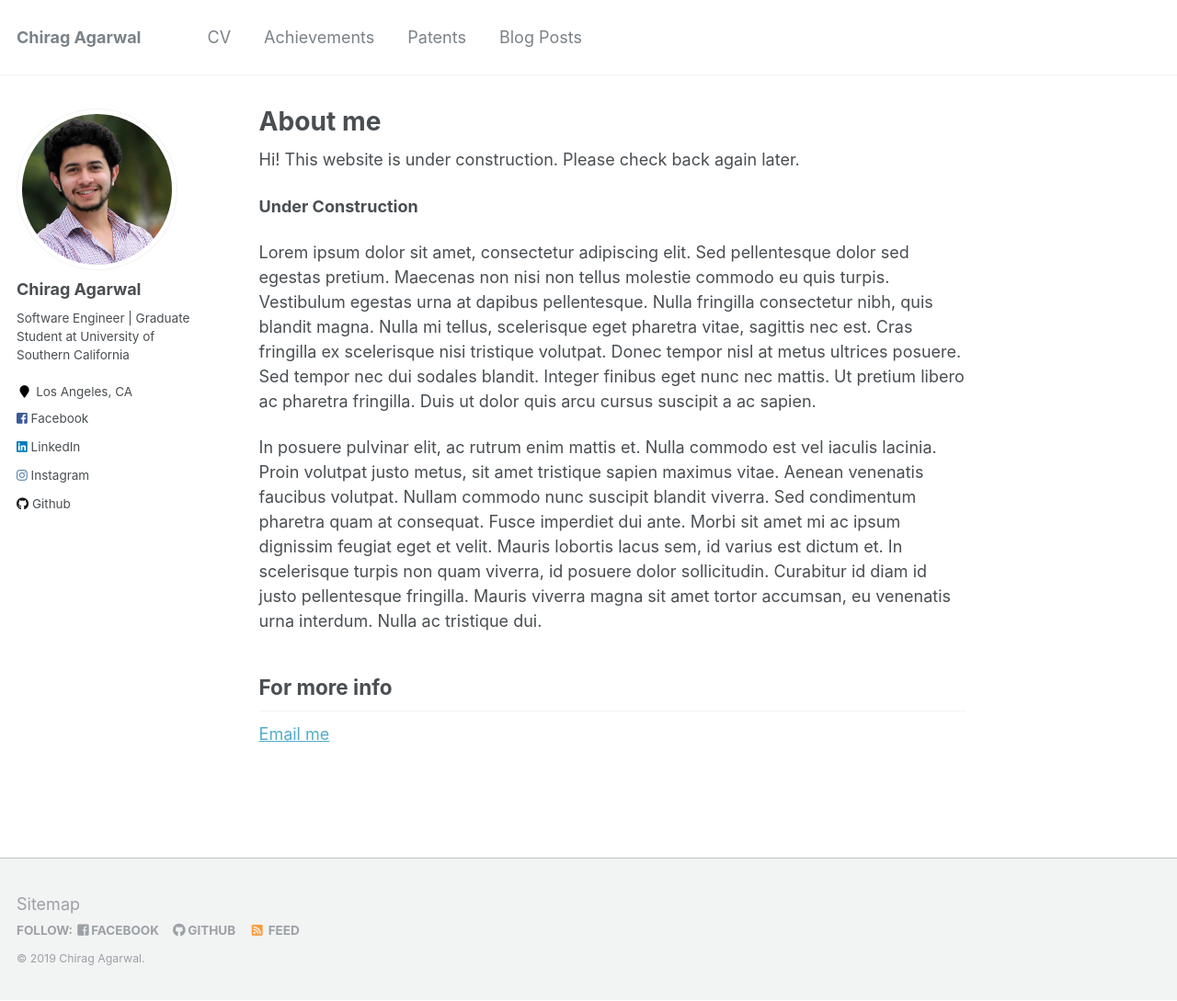
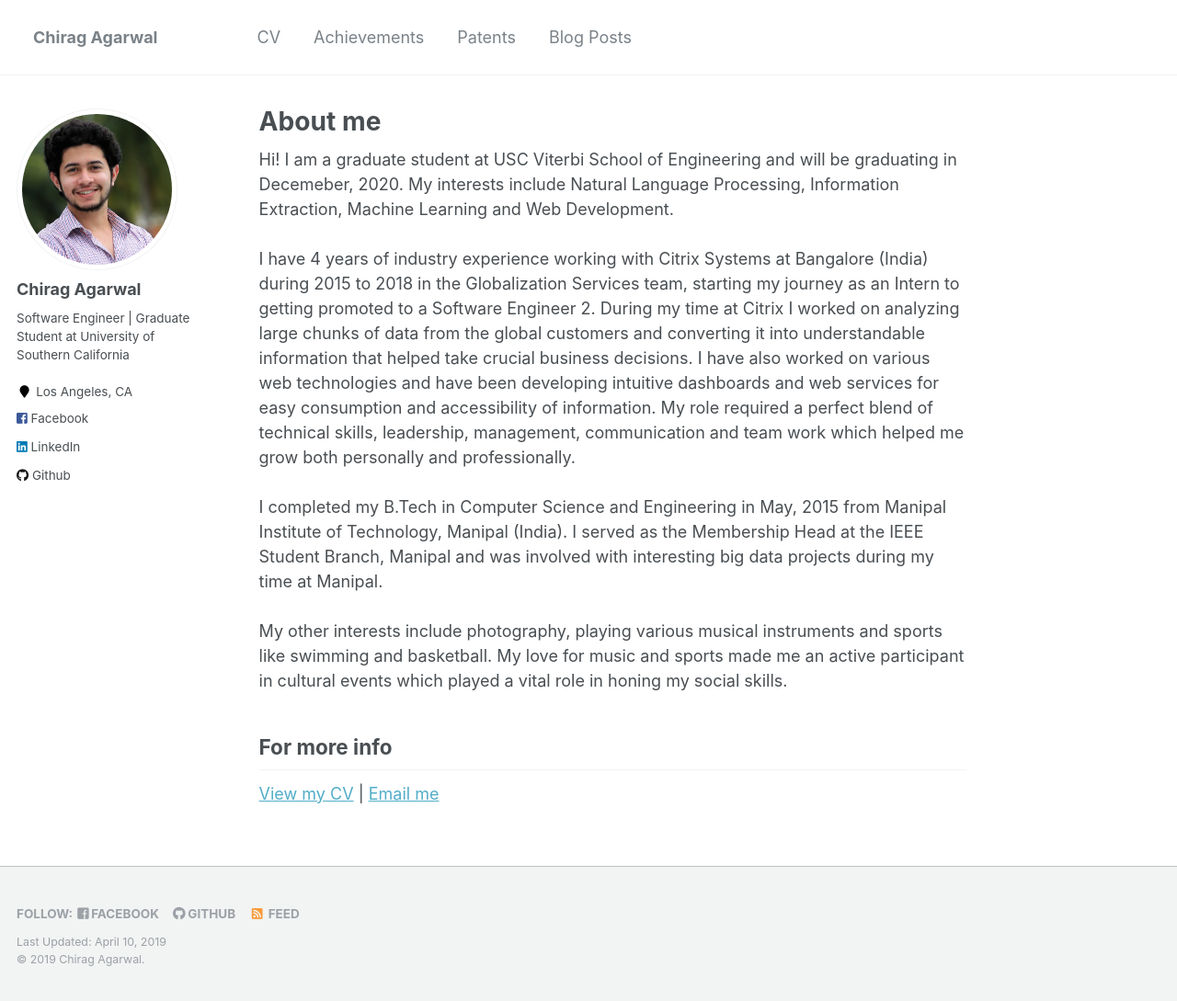
Before and after one commit to chiragag/chiragag.github.io, a Jekyll site: the page built from _pages/about.md, in a window 1280 px wide and 1089 px high. Shown: the whole window at 92% size. Built offline with Jekyll 4.4.1, drawn with Linux system fonts in a browser that asks for light colours.

Commit message:
Updated About me text

```diff
--- a/_config.yml
+++ b/_config.yml
@@ -98,7 +98,7 @@ author:
   github           : "chiragag"
   google_plus      :
   keybase          :
-  instagram        : "chiragagarwal2511"
+  instagram        : #"chiragagarwal93"
   lastfm           :
   linkedin         : "chiragagarwal2511"
   orcid            :
--- a/_includes/footer.html
+++ b/_includes/footer.html
@@ -21,4 +21,5 @@
   </ul>
 </div>
 
+<div class="page__footer-copyright"> Last Updated: April 10, 2019 </div>
 <div class="page__footer-copyright">&copy; {{ site.time | date: '%Y' }} {{ site.name | default: site.title }}. </div>
--- a/_includes/footer/custom.html
+++ b/_includes/footer/custom.html
@@ -1,3 +1,3 @@
 <!-- start custom footer snippets -->
-<a href="/sitemap/">Sitemap</a>
+
 <!-- end custom footer snippets -->
--- a/_pages/about.md
+++ b/_pages/about.md
@@ -8,15 +8,18 @@ redirect_from:
   - /about.html
 ---
 
-Hi! This website is under construction. Please check back again later.
-
-**Under Construction**
-
-
-Lorem ipsum dolor sit amet, consectetur adipiscing elit. Sed pellentesque dolor sed egestas pretium. Maecenas non nisi non tellus molestie commodo eu quis turpis. Vestibulum egestas urna at dapibus pellentesque. Nulla fringilla consectetur nibh, quis blandit magna. Nulla mi tellus, scelerisque eget pharetra vitae, sagittis nec est. Cras fringilla ex scelerisque nisi tristique volutpat. Donec tempor nisl at metus ultrices posuere. Sed tempor nec dui sodales blandit. Integer finibus eget nunc nec mattis. Ut pretium libero ac pharetra fringilla. Duis ut dolor quis arcu cursus suscipit a ac sapien.
-
-In posuere pulvinar elit, ac rutrum enim mattis et. Nulla commodo est vel iaculis lacinia. Proin volutpat justo metus, sit amet tristique sapien maximus vitae. Aenean venenatis faucibus volutpat. Nullam commodo nunc suscipit blandit viverra. Sed condimentum pharetra quam at consequat. Fusce imperdiet dui ante. Morbi sit amet mi ac ipsum dignissim feugiat eget et velit. Mauris lobortis lacus sem, id varius est dictum et. In scelerisque turpis non quam viverra, id posuere dolor sollicitudin. Curabitur id diam id justo pellentesque fringilla. Mauris viverra magna sit amet tortor accumsan, eu venenatis urna interdum. Nulla ac tristique dui.
+Hi! I am a graduate student at USC Viterbi School of Engineering and will be graduating in Decemeber, 2020. My interests include Natural Language Processing, Information Extraction, Machine Learning and Web Development.
+<br /><br />
+I have 4 years of industry experience working with Citrix Systems at Bangalore (India) during 2015 to 2018 in the Globalization Services team, starting my journey as an Intern to getting promoted to a Software Engineer 2.
+During my time at Citrix I worked on analyzing large chunks of data from the global customers and converting it into understandable information that helped take crucial business decisions.
+I have also worked on various web technologies and have been developing intuitive dashboards and web services for easy consumption and accessibility of information.
+My role required a perfect blend of technical skills, leadership, management, communication and team work which helped me grow both personally and professionally.
+<br /><br />
+I completed my B.Tech in Computer Science and Engineering in May, 2015 from Manipal Institute of Technology, Manipal (India). I served as the Membership Head at the IEEE Student Branch, Manipal
+and was involved with interesting big data projects during my time at Manipal.
+<br /><br />
+My other interests include photography, playing various musical instruments and sports like swimming and basketball. My love for music and sports made me an active participant in cultural events which played a vital role in honing my social skills.
 
 For more info
 ------
-[Email me](mailto:chiragagarwal2511@gmail.com)
+[View my CV](https://chiragag.github.io/cv/) | [Email me](mailto:chiragagarwal2511@gmail.com)
--- a/_sass/_masthead.scss
+++ b/_sass/_masthead.scss
@@ -47,7 +47,8 @@
   white-space: nowrap;
 
   &--lg {
-    padding-right: 2em;
+    padding-left: 1em;
+    padding-right: 4em;
     font-weight: 700;
   }
 }
```
Also changed, not shown: _pages/achievements.html (+10 -3 lines), images/Citrix/LIC_Finalist_08_18.png (added).
